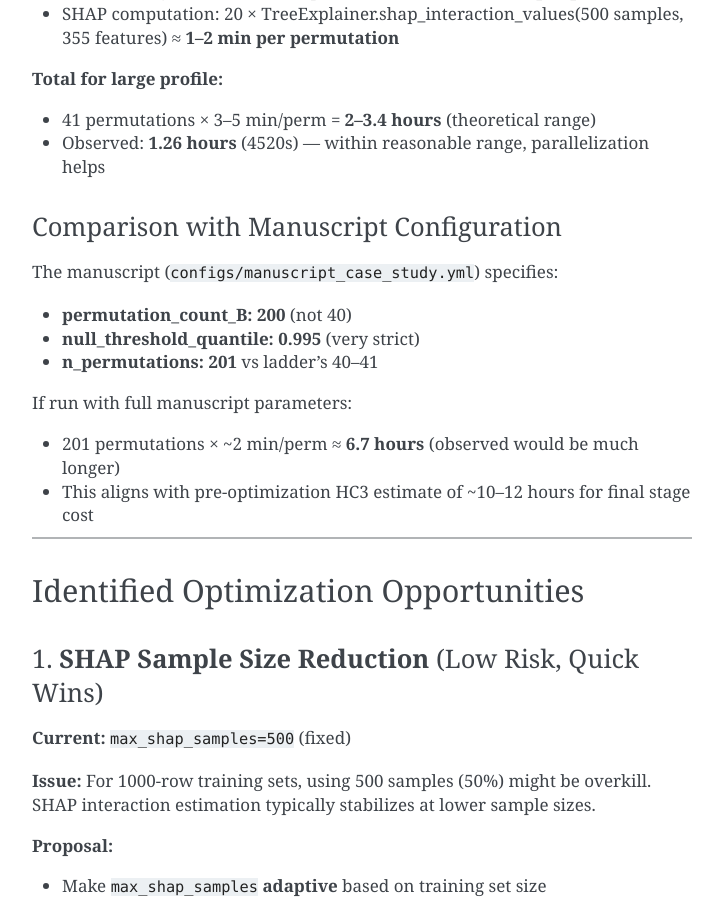
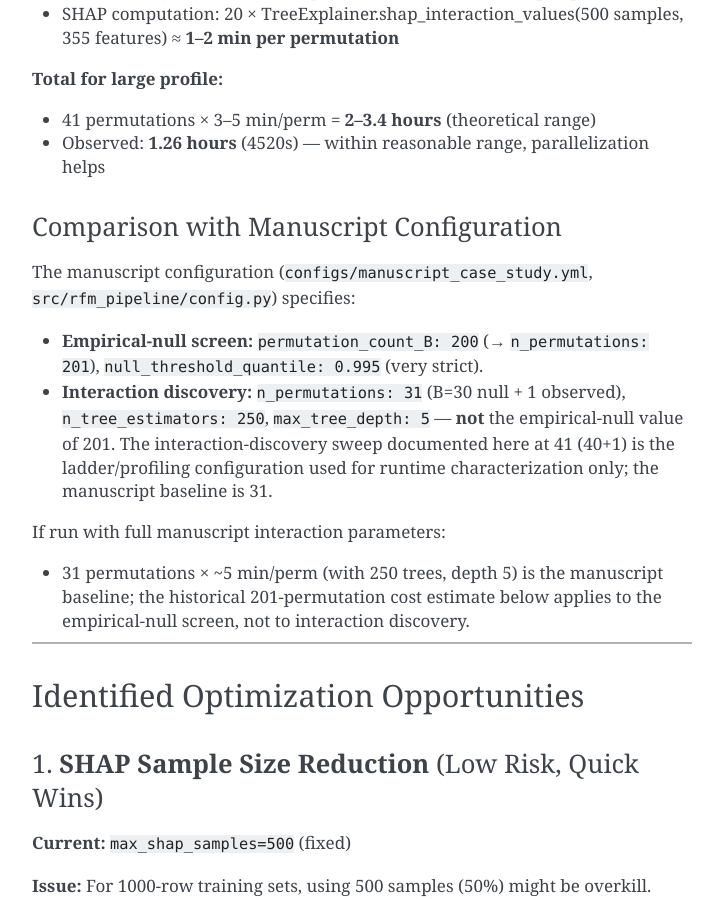
Before and after one commit to NatLabRockies/rfm-pipeline, a Sphinx documentation site: the page built from docs/INTERACTION_DISCOVERY_OPTIMIZATION.md, in a window 1280 px wide and 900 px high, scrolled down 1458 px. Shown: the whole window, without its empty margins (388-1111 px from the left). Built offline with Sphinx 7.4.7, drawn with Linux system fonts in a browser that asks for light colours; some of the changed text lies outside the part shown.

Commit message:
round 5 audit fixes (formatter re-run)

```diff
--- a/docs/INTERACTION_DISCOVERY_OPTIMIZATION.md
+++ b/docs/INTERACTION_DISCOVERY_OPTIMIZATION.md
@@ -63,16 +63,22 @@ interaction_discovery:
 
 ### Comparison with Manuscript Configuration
 
-The manuscript (`configs/manuscript_case_study.yml`) specifies:
+The manuscript configuration (`configs/manuscript_case_study.yml`,
+`src/rfm_pipeline/config.py`) specifies:
 
-- **permutation_count_B: 200** (not 40)
-- **null_threshold_quantile: 0.995** (very strict)
-- **n_permutations: 201** vs ladder's 40–41
+- **Empirical-null screen:** `permutation_count_B: 200` (→ `n_permutations: 201`),
+  `null_threshold_quantile: 0.995` (very strict).
+- **Interaction discovery:** `n_permutations: 31` (B=30 null + 1 observed),
+  `n_tree_estimators: 250`, `max_tree_depth: 5` — **not** the empirical-null
+  value of 201. The interaction-discovery sweep documented here at 41 (40+1)
+  is the ladder/profiling configuration used for runtime characterization
+  only; the manuscript baseline is 31.
 
-If run with full manuscript parameters:
+If run with full manuscript interaction parameters:
 
-- 201 permutations × ~2 min/perm ≈ **6.7 hours** (observed would be much longer)
-- This aligns with pre-optimization HC3 estimate of ~10–12 hours for final stage cost
+- 31 permutations × ~5 min/perm (with 250 trees, depth 5) is the manuscript
+  baseline; the historical 201-permutation cost estimate below applies to
+  the empirical-null screen, not to interaction discovery.
 
 ______________________________________________________________________
 
@@ -119,7 +125,7 @@ ______________________________________________________________________
 
 ### 3. **Early Stopping or Adaptive Permutation Count** (Medium Risk, Requires Tuning)
 
-**Current:** Fixed `n_permutations=41` (ladder), 201 (manuscript)
+**Current:** Fixed `n_permutations=41` (ladder), 31 (manuscript baseline)
 
 **Issue:** Most of the null permutations may have scores far below the observed, making additional permutations redundant for p-value significance.
 
```
Also changed, not shown: docs/MANUSCRIPT_WORKFLOW_REFERENCE.md (+7 -5 lines), docs/configuration_reference.md (+30 -15 lines), paper/paper.md (+2 -2 lines).
